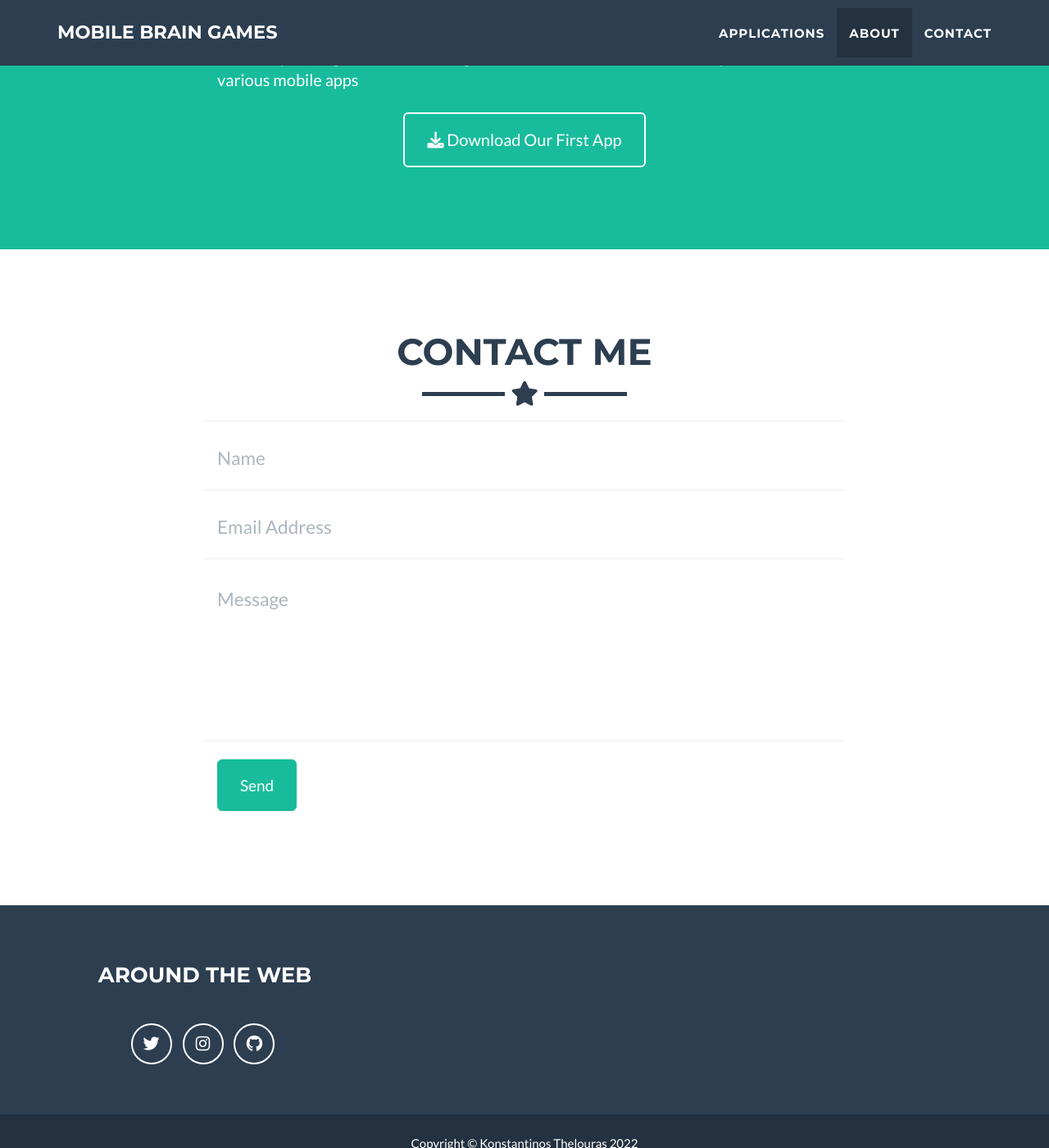
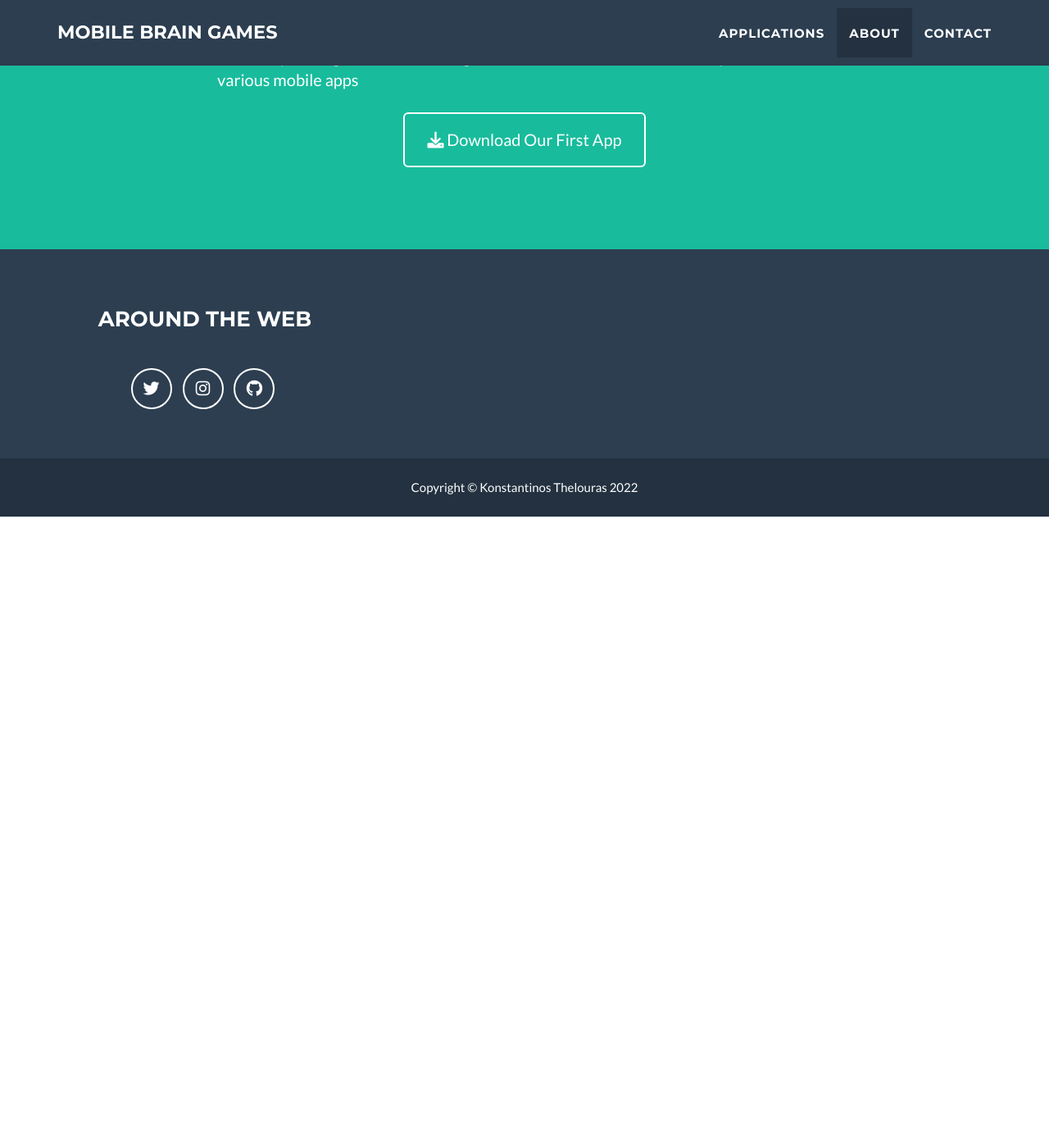
Before and after one commit to Thelouras58/Mobile-Brain-Games-Site, a Jekyll site: the page built from _posts/2022-05-11-pattern-lock-brain-games.markdown, in a window 1280 px wide and 1400 px high, scrolled down 1777 px. Shown: the whole window at 82% size. Built offline with Jekyll 4.4.1, drawn with Linux system fonts in a browser that asks for light colours; after the commit the page ends 2407 px from its top, so only the background shows below that.

Commit message:
Update default.html

```diff
--- a/_layouts/default.html
+++ b/_layouts/default.html
@@ -8,12 +8,6 @@
   {% include portfolio_grid.html %}
   {% include about.html %}
 
-  {% if site.contact == "static" %}
-  {% include contact_static.html %}
-  {% elsif site.contact == "disqus" %}
-  {% else %}
-  {% endif %}
-
   {% include footer.html %}
   {% include modals.html %}
   {% include js.html %}
```
